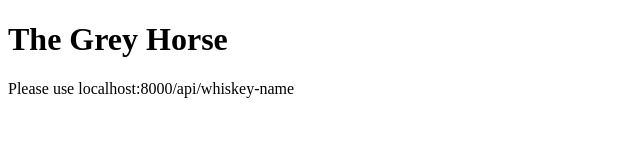
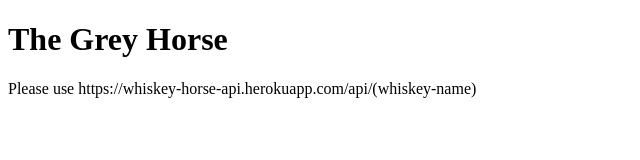
Before and after one commit to RScanlon2021/whiskey-horse-api, a website: page index.html in a window 1280 px wide. Shown: the whole page, without its empty margins (0-640 px from the left). Drawn offline with Linux system fonts and the light colour scheme.

Commit message:
updated api link in html file

```diff
--- a/index.html
+++ b/index.html
@@ -9,6 +9,6 @@
   </head>
   <body>
     <h1>The Grey Horse</h1>
-    <p>Please use localhost:8000/api/whiskey-name</p>
+    <p>Please use https://whiskey-horse-api.herokuapp.com/api/(whiskey-name)</p>
   </body>
 </html>
```
